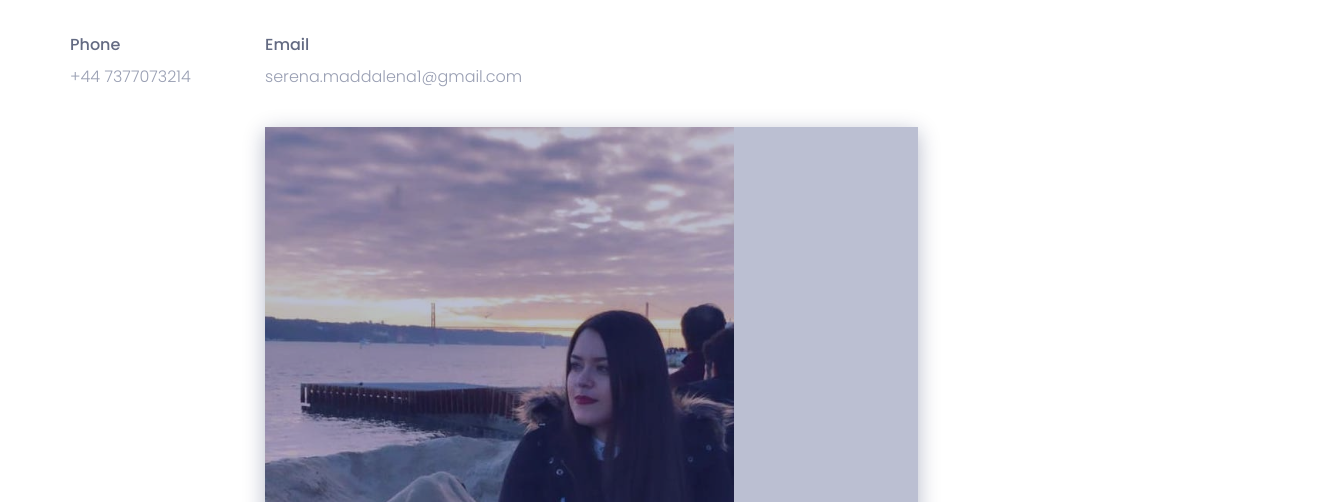
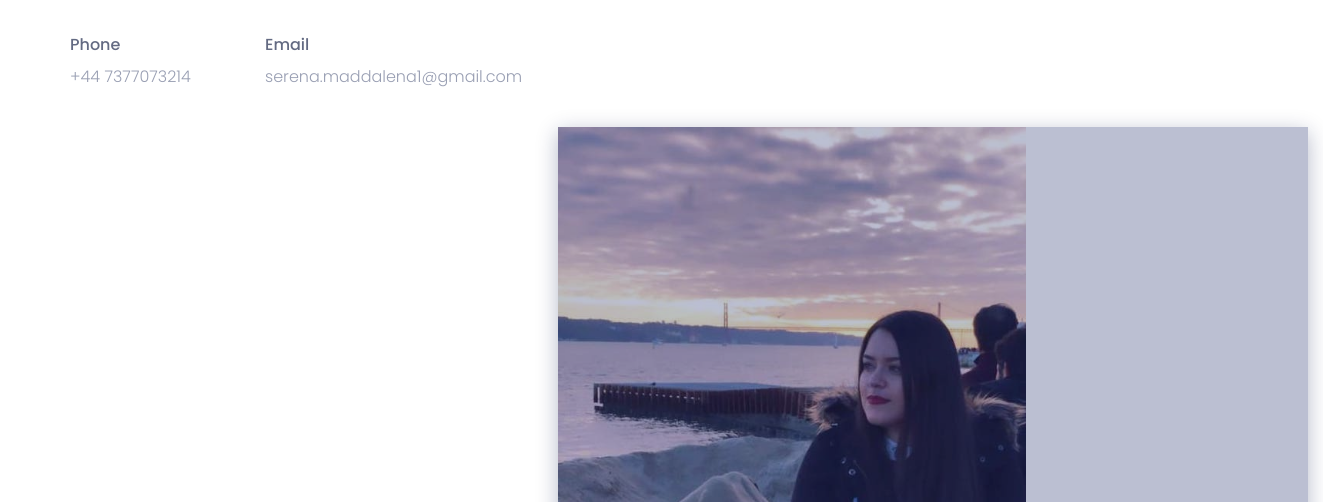
Before and after one commit to smaddalena/smaddalena.github.io, a plain HTML site: page index.html in a window 1280 px wide. Shown: the part 1470-1972 px from the top of the page, 1323 px wide, since content can reach past the window. Drawn offline with nearby package versions, Linux system fonts and the light colour scheme.

Commit message:
Update index.html

```diff
--- a/index.html
+++ b/index.html
@@ -143,8 +143,8 @@
 								</div>
 							</div>
 						</div>
-						<div class="col-sm-offset-2 col-sm-7">
-							<div class="single-about-img">
+								<div class="col-sm-offset-5 col-sm-8">
+										<div class="single-about-img">
 								<img src="assets/images/about/profile_image.jpg" alt="profile_image">
 								<div class="about-list-icon">
 									<ul>
@@ -164,13 +164,13 @@
 											</a>
 										</li><!-- / li -->
 
-
 									</ul><!-- / ul -->
 								</div><!-- /.about-list-icon -->
 
 							</div>
 
 						</div>
+					</div>
 					</div>
 				</div>
 			</div>
```
